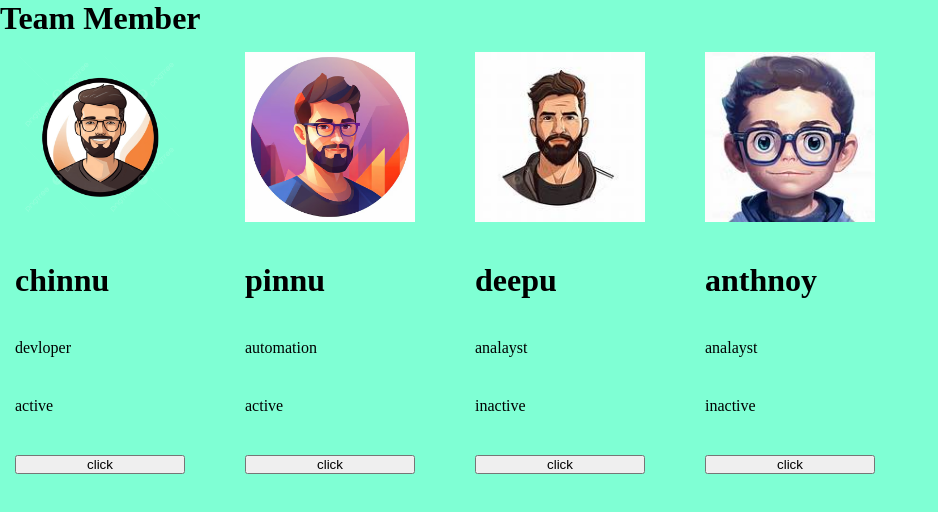
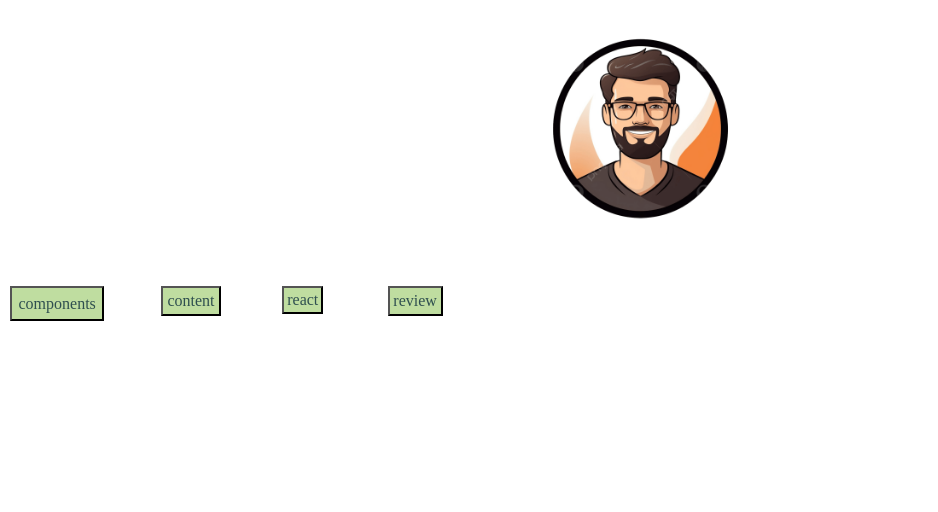
Before and after one commit to keerthikumarreddyc-cmyk/React-features-practiceing, a React (Vite) app in the folder react-practise/: page / in a window 1280 px wide. Shown: the top 512 px of the page, without its empty margins (0-938 px from the left). Built offline with nearby package versions, Linux system fonts and the light colour scheme.

Commit message:
created component coponsotion used usestate

```diff
--- a/react-practise/src/App.css
+++ b/react-practise/src/App.css
@@ -1,18 +1,36 @@
-.user-container {
+.header {
   display: flex;
-  gap: 30px;
+  align-items: center;
+  justify-content: center;
+  margin-bottom: 20px;
+}
+
+.logo {
+  width: 20%;
+  margin-bottom: 10px;
 }
 
 .cards {
   display: flex;
-  flex-direction: column;
-  padding: 15px;
-  width: 200px;
-  gap: 40px;
+  gap: 70px;
+  margin-left: 10px;
 }
-.cards img {
-  transition: transform 0.5s ease;
+.container button {
+  font-size: medium;
+  font-family: cursive;
+  cursor: pointer;
+  color: darkslategray;
+  background-color: rgb(191, 221, 160);
+  padding: 8%;
 }
-.cards img:hover {
-  transform: rotate(360deg);
+.content {
+  margin-top: 20px;
 }
+.content p {
+  width: 700px;
+  height: 200px;
+  padding: 20px;
+  box-shadow: 0 10px 25px rgba(0, 0, 0, 0.2);
+  text-align: left;
+  background-color: navajowhite;
+}
--- a/react-practise/src/App.jsx
+++ b/react-practise/src/App.jsx
@@ -1,23 +1,31 @@
-import User from "./components/user";
+import Card from "./components/card";
 import user1 from "./assets/user1.png";
-import user2 from "./assets/user2.avif";
-import user3 from "./assets/user3.jpg";
-import user4 from "./assets/user4.jpg";
 import "./App.css";
+import { useState } from "react";
 
 function App() {
+  const [selectedTopic, setSelectedTopic] = useState(null);
   return (
-    <header>
-      <div>
-        <h1>Team Member</h1>
-        <div className="user-container">
-          <User img={user1} name="chinnu" role="devloper" status="active" />
-          <User img={user2} name="pinnu" role="automation" status="active" />
-          <User img={user3} name="deepu" role="analayst" status="inactive" />
-          <User img={user4} name="anthnoy" role="analayst" status="inactive" />
-        </div>
+    <div>
+      <header className="header">
+        <img src={user1} alt="logo" className="logo" />
+      </header>
+
+      <div className="cards">
+        <Card onSelect={setSelectedTopic}>components</Card>
+        <Card onSelect={setSelectedTopic}>content</Card>
+        <Card onSelect={setSelectedTopic}>react</Card>
+        <Card onSelect={setSelectedTopic}>review</Card>
       </div>
-    </header>
+      <div className="content">
+        {selectedTopic === "components" && (
+          <p>components content here vchjgcsiucsjcvbusdgcbuhsdvcjucbjbc</p>
+        )}
+        {selectedTopic === "content" && <p>content is my passion</p>}
+        {selectedTopic === "react" && <p>react is my loaf</p>}
+        {selectedTopic === "review" && <p>giv review</p>}
+      </div>
+    </div>
   );
 }
 export default App;
--- a/react-practise/src/components/card.jsx
+++ b/react-practise/src/components/card.jsx
@@ -0,0 +1,8 @@
+function Card({ children, onSelect }) {
+  return (
+    <div className="container">
+      <button onClick={() => onSelect(children)}>{children}</button>
+    </div>
+  );
+}
+export default Card;
--- a/react-practise/src/components/user.jsx
+++ /dev/null
@@ -1,16 +0,0 @@
-function User({ img, name, role, status }) {
-  const statusClass = status === "active" ? "active" : "inactive";
-  function handleclick() {
-    alert(`${name} is a ${role}`);
-  }
-  return (
-    <div className="cards">
-      <img src={img} alt={name} />
-      <h1>{name}</h1>
-      <p>{role}</p>
-      <div className={statusClass}>{status}</div>
-      <button onClick={handleclick}>click</button>
-    </div>
-  );
-}
-export default User;
--- a/react-practise/src/index.css
+++ b/react-practise/src/index.css
@@ -4,5 +4,5 @@
   box-sizing: border-box;
 }
 body {
-  background-color: aquamarine;
+  background-color:;
 }
```
